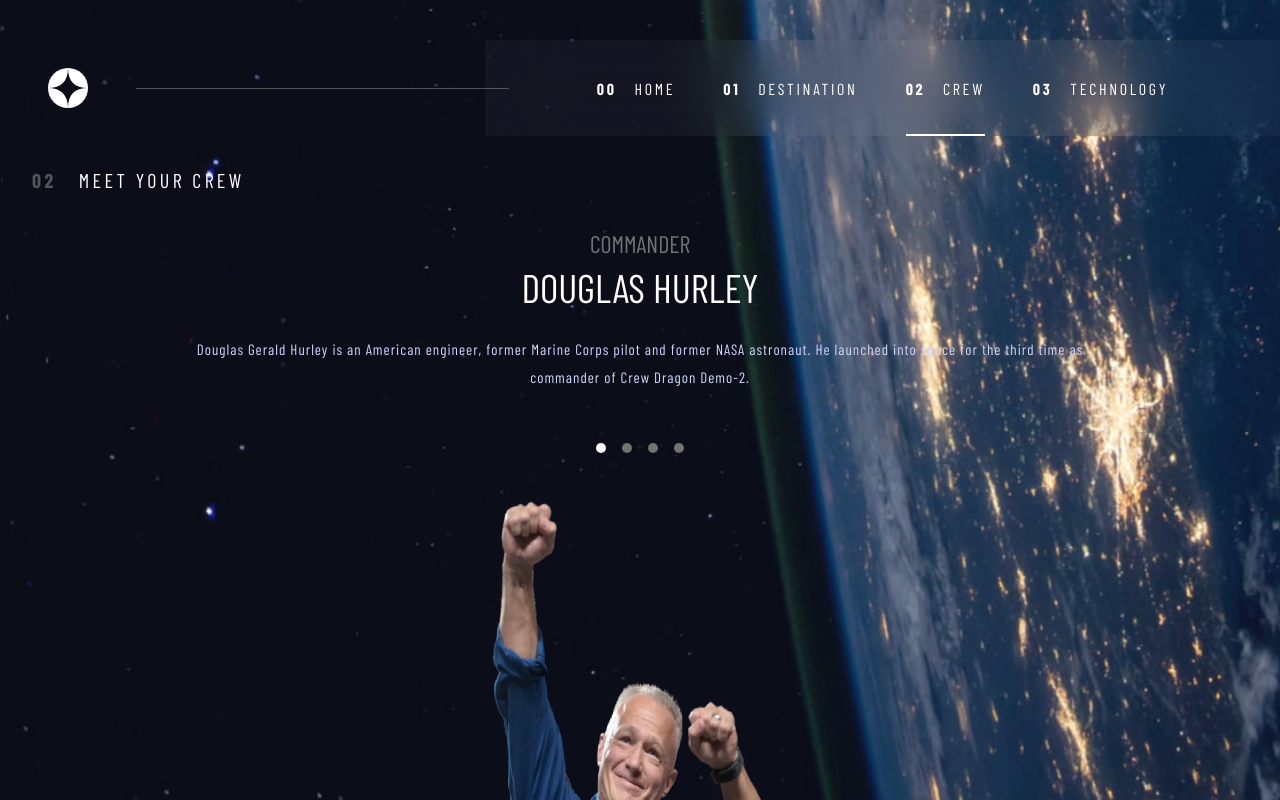
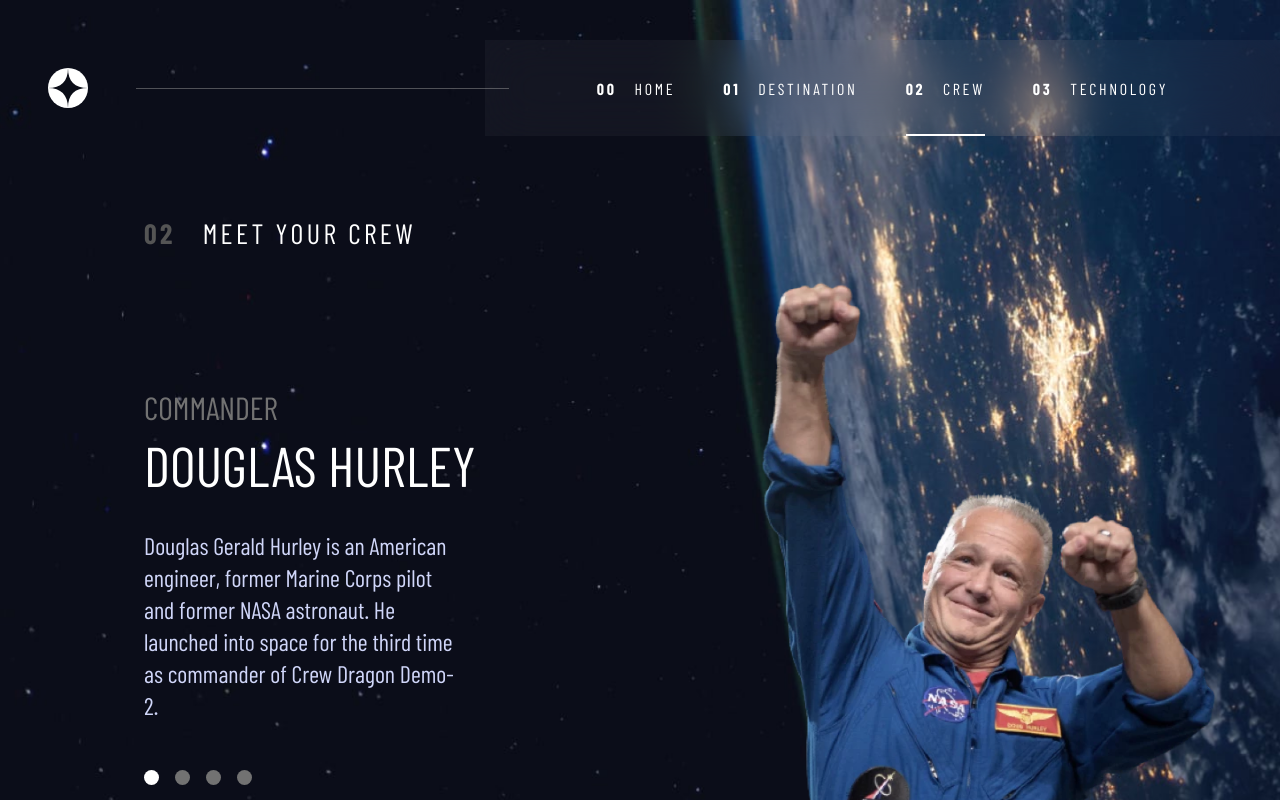
Before and after one commit to marinaongithub/space-tourism-website, a React (Vite) app: page /crew in a window 1280 px wide. Shown: the top 800 px of the page. Built offline with nearby package versions, Linux system fonts and the light colour scheme; a web font is replaced by a local one.

Commit message:
Styled crew page for desktop

```diff
--- a/src/components/crew/Crew.css
+++ b/src/components/crew/Crew.css
@@ -1,6 +1,10 @@
 .crewPage {
     flex-direction: column;
     flex-grow: 1;
+}
+
+.info {
+    flex-direction: column;
 }
 
 .crew {
@@ -25,7 +29,7 @@
 .crewImg {
     display: block;
     border-bottom: solid 1px hsla(0, 0%, 59%, 0.5);
-    padding-inline: 5rem;
+    padding-inline: 4rem;
     width: 327px;
     height: 223px;
 }
@@ -36,6 +40,11 @@
     border-radius: 50%;
     background-color: #727272;
     margin-top: 21px;
+}
+
+.crew button:hover {
+    cursor: pointer;
+
 }
 
 .crew button.selected {
@@ -78,8 +87,13 @@
 
     .crew {
         flex-direction: column-reverse;
+        justify-content: space-between;
         align-items: center;
-        padding-inline: 11.25rem;
+        padding-inline: 9.25rem;
+    }
+
+    .info {
+        flex-direction: column-reverse;
     }
 
     .role {
@@ -90,14 +104,21 @@
         font-size: 2.5rem;
     }
 
+    .crewList {
+        margin-bottom: 1rem;
+    }
+
     .bio {
         line-height: 28px;
-        margin-top: 1.5rem;
+        margin-top: 1rem;
+        font-size: 1rem;
+        letter-spacing: 0;
     }
 
     .crewImg {
         width: 457px;
         height: 533px;
+        padding-inline: 0rem;
     }
 
     .crew button {
@@ -109,3 +130,67 @@
     }
 
 }
+
+@media only screen and (min-width: 1270px) {
+    .crew {
+        flex-direction: row-reverse;
+    }
+
+    .main {
+        flex-direction: column;
+    }
+
+    .crewPage {
+        padding-inline: 7rem 4rem;
+        padding-top: 3rem;
+    }
+
+    .crewPage h2 {
+        font-size: 28px;
+    }
+
+    .crew {
+        padding: 0;
+    }
+
+    .info {
+        text-align: left;
+        align-items: flex-start;
+        padding-left: 2rem;
+        margin-top: 2rem;
+        width: 50%;
+    }
+
+    .role {
+        font-size: 2rem;
+    }
+
+    .crewName {
+        font-size: 3.5rem;
+    }
+
+    .bio {
+        font-size: 1.5rem;
+        line-height: 32px;
+        padding-right: 13rem;
+        margin-block: 2rem 0;
+        height: 160px;
+    }
+
+    .crewList button {
+        width: 15px;
+        height: 15px;
+        margin-top: 4rem;
+    }
+
+    .crewPage picture {
+        margin-top: auto;
+    }
+
+    .crewImg {
+        width: 100%;
+        height: auto;
+        max-height: 620px;
+    }
+
+}
--- a/src/components/crew/Crew.jsx
+++ b/src/components/crew/Crew.jsx
@@ -30,6 +30,7 @@ const Crew = () => {
             <picture>
                 <img className="crewImg" src={crewMemberSelected.images.webp} alt="Crew member" width="327" height="223"/>
             </picture>
+            <section className="info flex">
                 <ul className="crewList flex">
                     <li>
                         <button id="0" className="selected" onClick={changeCrewData}></button>
@@ -44,10 +45,11 @@ const Crew = () => {
                         <button id="3" onClick={changeCrewData}></button>
                     </li>
                 </ul>
-            <section>
+                <div>
                     <p className="role bellefair">{crewMemberSelected.role}</p>
                     <p className="crewName bellefair">{crewMemberSelected.name}</p>
                     <p className="bio">{crewMemberSelected.bio}</p>
+                </div>
             </section>
         </main>
     </div>
--- a/src/components/destination/destinations.css
+++ b/src/components/destination/destinations.css
@@ -62,7 +62,6 @@ h2, h3 {
     color: #fff;
     padding-bottom: calc(1rem - 2.5px);
     border-bottom: 2.5px solid #fff;
-
 }
 
 .planetDetails h3 {
@@ -140,6 +139,7 @@ h2, h3 {
         justify-content: center;
         gap: 6rem;
     }
+}
 
  @media only screen and (min-width: 1270px) {
 
@@ -183,4 +183,3 @@ h2, h3 {
         gap: 5rem;
     }
 }
-}
```
Lines whose indentation alone changed are shown as unchanged.
